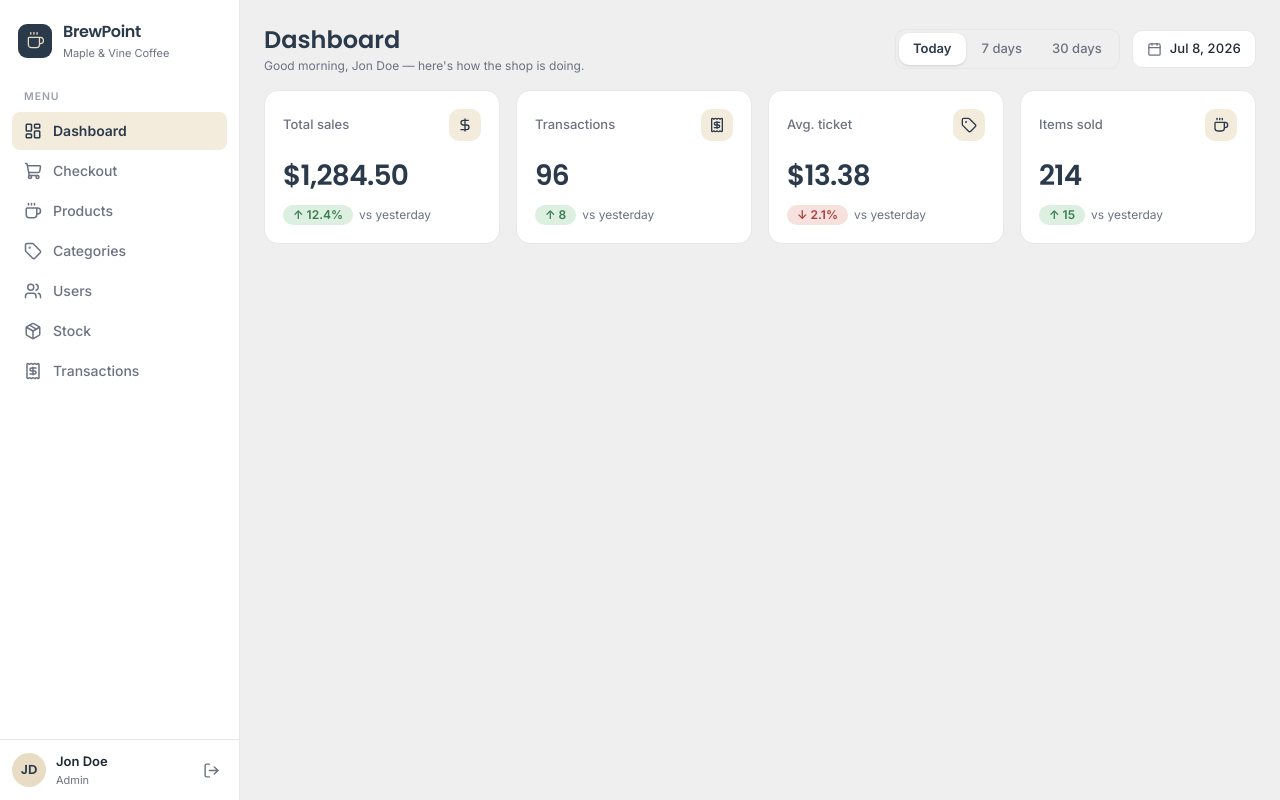
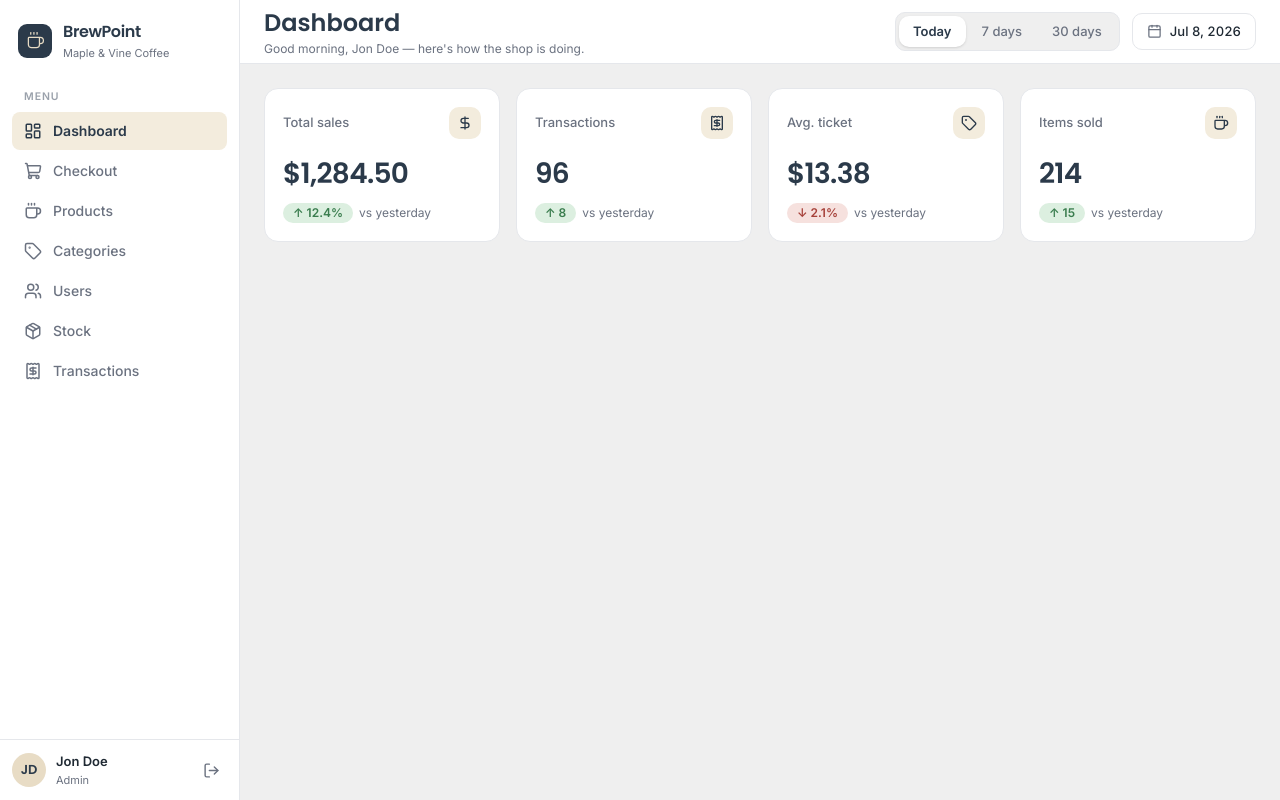
Before and after one commit to muhammadzhuhry/brewpoint, a Next.js app: page /dashboard in a window 1280 px wide. Built offline with nearby package versions, Linux system fonts and the light colour scheme.

Commit message:
fix: page header

```diff
--- a/app/(staff)/dashboard/page.tsx
+++ b/app/(staff)/dashboard/page.tsx
@@ -61,8 +61,8 @@ export default function DashboardPage() {
   const snapshot = MOCK_DASHBOARD[period];
 
   return (
-    <div className="flex flex-col gap-4">
-      <div className="flex items-center justify-between">
+    <div className="flex flex-col gap-6">
+      <div className="-mx-6 -mt-6 flex h-16 items-center justify-between border-b border-border bg-card px-6">
         <div className="flex flex-col gap-0.5">
           <h1 className="font-display text-2xl font-semibold text-primary">
             Dashboard
```
